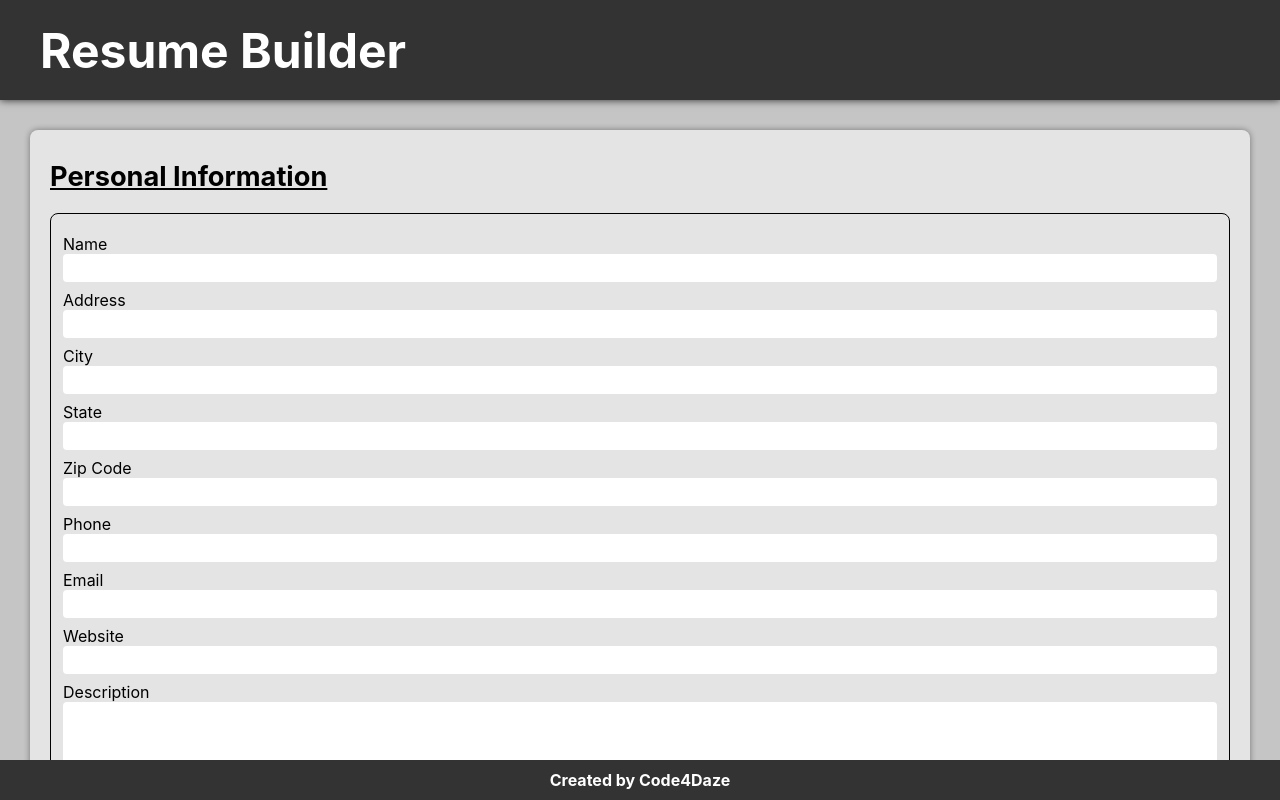
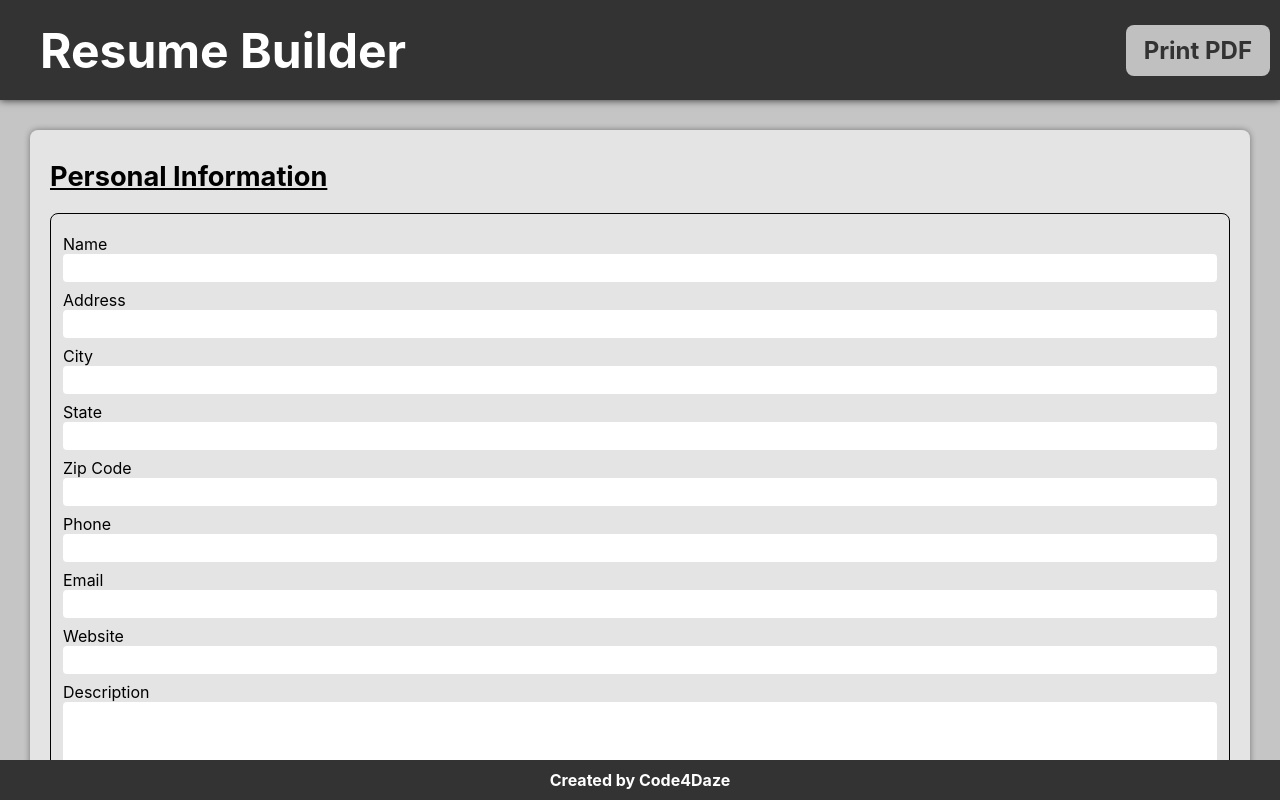
Before and after one commit to Daze-bot/cv-project, a React (Create React App) app: page / in a window 1280 px wide. Built offline with nearby package versions, Linux system fonts and the light colour scheme.

Commit message:
Add print to PDF functionality to Display

```diff
--- a/package.json
+++ b/package.json
@@ -9,6 +9,7 @@
     "react": "^18.2.0",
     "react-dom": "^18.2.0",
     "react-scripts": "5.0.1",
+    "react-to-print": "^2.14.10",
     "uniqid": "^5.4.0",
     "web-vitals": "^2.1.4"
   },
--- a/src/components/Main.js
+++ b/src/components/Main.js
@@ -4,6 +4,7 @@ import CVForm from "./Form/CVForm";
 import CVDisplay from "./Display/CVDisplay";
 import Stock from '../imgs/stock-avatar.svg';
 import uniqid from "uniqid";
+import ReactToPrint from "react-to-print";
 
 class Main extends Component {
   constructor(props) {
@@ -184,7 +185,13 @@ class Main extends Component {
           addEducation={this.handleAddEducation}
           deleteEducation={this.handleDeleteEducation}
         />
-        <CVDisplay
+        <ReactToPrint
+          trigger={() => {
+            return <button className="printBtn">Print PDF</button>;
+          }}
+          content={() => this.componentRef}
+        />
+        <CVDisplay ref={el => (this.componentRef = el)}
           info={info}
           experience={experience}
           education={education}
--- a/src/styles/style.css
+++ b/src/styles/style.css
@@ -420,6 +420,31 @@ footer a:hover {
   filter: brightness(.8);
 }
 
+.printBtn {
+  position: fixed;
+  top: 25px;
+  right: 10px;
+  z-index: 100;
+  border: none;
+  background-color: var(--secondary-background-color);
+  filter: opacity(.8);
+  padding: 11px 18px;
+  color: var(--marginals-background-color);
+  font-weight: 700;
+  font-size: 1.5rem;
+  border-radius: 8px;
+  cursor: pointer;
+}
+
+.printBtn:hover {
+  filter: opacity(1);
+}
+
+.printBtn:active {
+  transform: translateY(2px);
+  filter: opacity(1);
+}
+
 @media only screen and (max-width: 1500px) {
   main {
     display: flex;
@@ -438,3 +463,13 @@ footer a:hover {
     margin: 0 auto;
   }
 }
+
+@media print {
+  .CVDisplay {
+    width: 215mm;
+    min-height: 279mm;
+    margin-left: auto;
+    margin-right: auto;
+    border-radius: none;
+  }
+}
```
Also changed, not shown: 1 other file (tests, documents, lock files or other folders).
